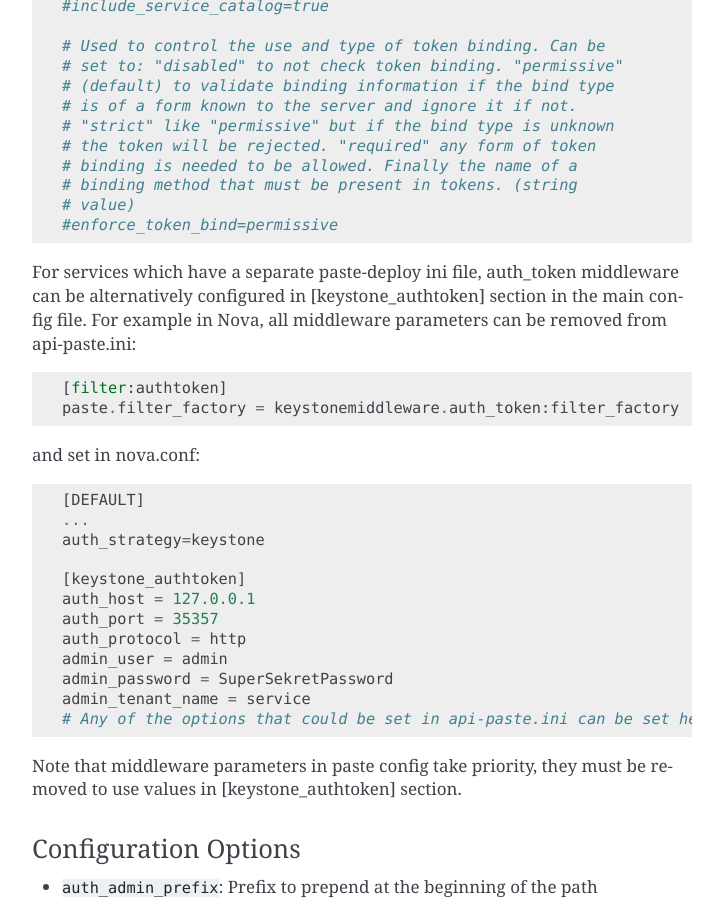
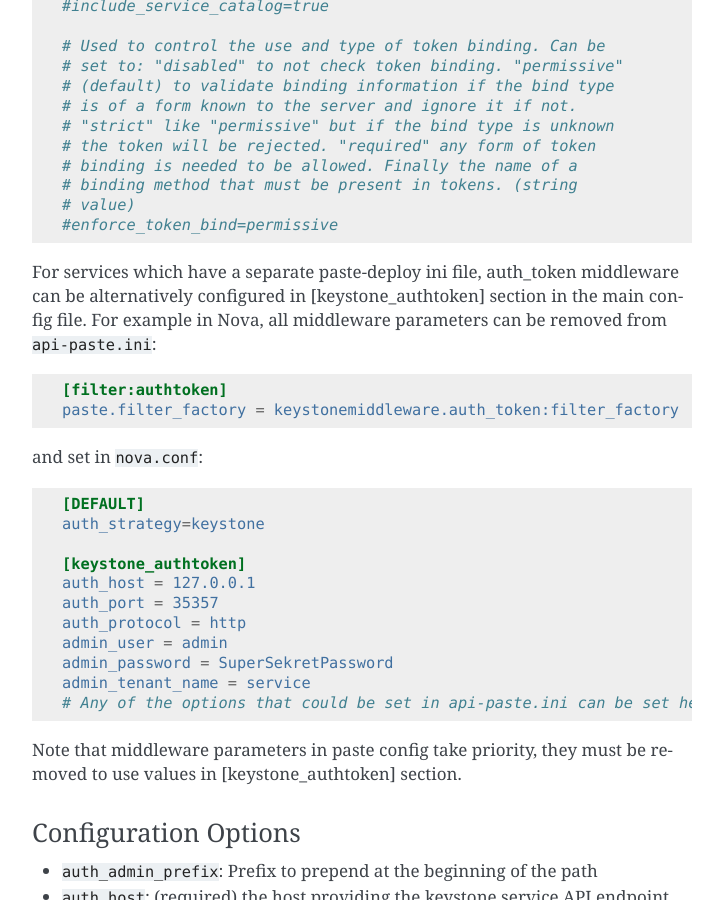
Before and after one commit to openstack/keystonemiddleware, a Sphinx documentation site: the page built from doc/source/middlewarearchitecture.rst, in a window 1280 px wide and 900 px high, scrolled down 4789 px. Shown: the whole window, without its empty margins (388-1111 px from the left). Built offline with Sphinx 7.4.7, drawn with Linux system fonts in a browser that asks for light colours; the version number could not be read and is left out; some of the changed text lies outside the part shown.

Commit message:
Clean up the middleware docs
Used code blocks when possible, and a minimal amount of
highlighting keywords.

Change-Id: Ie1dad50cc44afc6ce841e87f2ee9de3149e72117

```diff
--- a/doc/source/middlewarearchitecture.rst
+++ b/doc/source/middlewarearchitecture.rst
@@ -111,7 +111,9 @@ Configuration
 -------------
 
 The middleware is configured within the config file of the main application as
-a WSGI component. Example for the auth_token middleware::
+a WSGI component. Example for the auth_token middleware:
+
+.. code-block:: ini
 
     [app:myService]
     paste.app_factory = myService:app_factory
@@ -255,15 +257,18 @@ a WSGI component. Example for the auth_token middleware::
 For services which have a separate paste-deploy ini file, auth_token middleware
 can be alternatively configured in [keystone_authtoken] section in the main
 config file. For example in Nova, all middleware parameters can be removed
-from api-paste.ini::
+from ``api-paste.ini``:
+
+.. code-block:: ini
 
     [filter:authtoken]
     paste.filter_factory = keystonemiddleware.auth_token:filter_factory
 
-and set in nova.conf::
+and set in ``nova.conf``:
+
+.. code-block:: ini
 
     [DEFAULT]
-    ...
     auth_strategy=keystone
 
     [keystone_authtoken]
```
